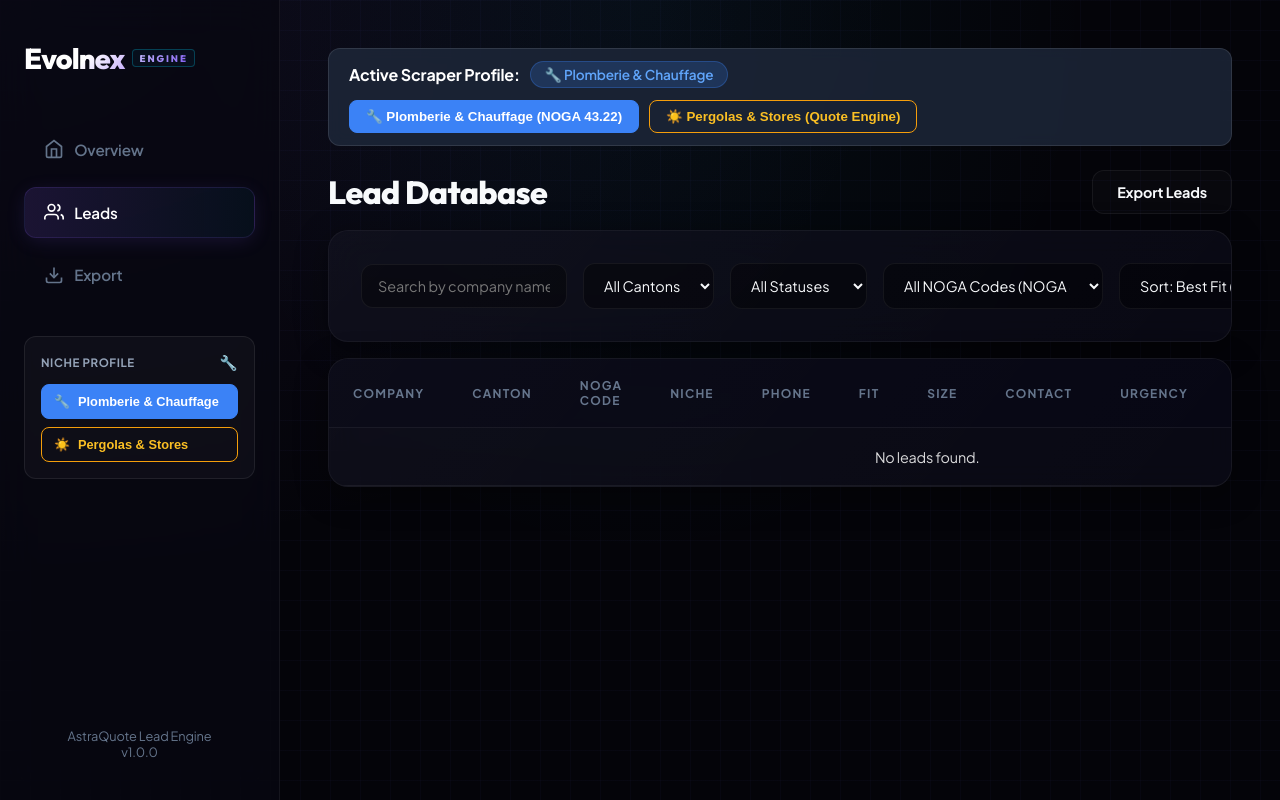
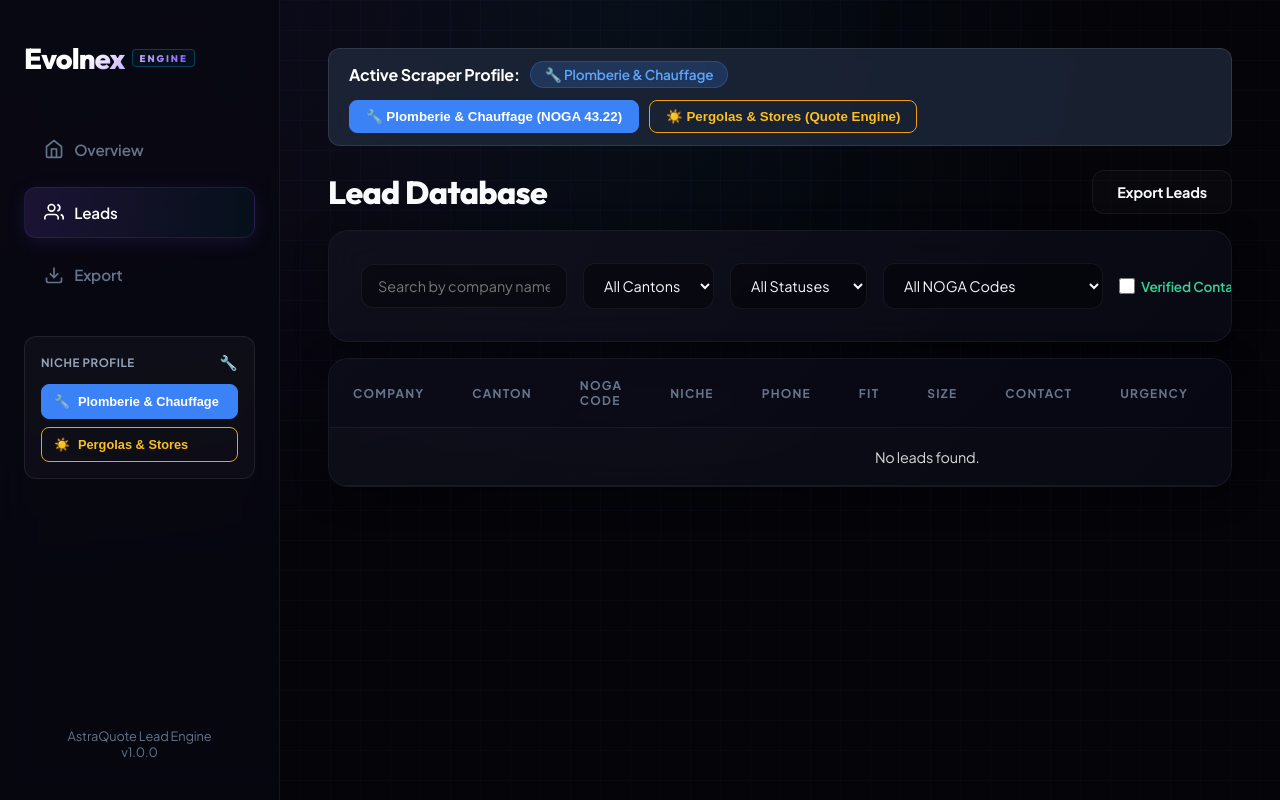
Before and after one commit to akashjadon04/AstraQuoteLeadEngine, a Flask app: page /leads in a window 1280 px wide. Run offline with Flask 3, Linux system fonts and the light colour scheme; data that the repository does not hold is empty; some libraries are stand-ins or nearby versions.

Commit message:
Fix dashboard stat metrics to strictly reflect decision-maker qualified count and add Verified Contact Only filter toggle

```diff
--- a/dashboard/app.py
+++ b/dashboard/app.py
@@ -141,6 +141,10 @@ def api_leads():
         # transparency but shouldn't clutter the main list unless asked for.
         conditions.append("status != 'rejected'")
 
+    if request.args.get('qualified_only') == '1':
+        conditions.append("decision_maker IS NOT NULL AND decision_maker != '' AND phone IS NOT NULL AND phone != ''")
+
+
     niche = request.args.get('niche')
     if niche:
         conditions.append('niche = ?')
@@ -188,7 +192,14 @@ def api_master_qualified():
 def api_stats():
     conn = get_db_connection()
     total_leads = conn.execute('SELECT COUNT(*) FROM leads').fetchone()[0]
-    qualified_leads = conn.execute("SELECT COUNT(*) FROM leads WHERE status IN ('qualified', 'researched', 'enriched')").fetchone()[0]
+    qualified_leads = conn.execute(
+        "SELECT COUNT(*) FROM leads WHERE decision_maker IS NOT NULL AND decision_maker != '' "
+        "AND phone IS NOT NULL AND phone != ''"
+    ).fetchone()[0]
+    no_contact = conn.execute(
+        "SELECT COUNT(*) FROM leads WHERE decision_maker IS NULL OR decision_maker = ''"
+    ).fetchone()[0]
+
     avg_urgency = conn.execute('SELECT AVG(urgency_score) FROM leads').fetchone()[0] or 0
     avg_digital = conn.execute('SELECT AVG(digital_maturity) FROM leads').fetchone()[0] or 0
     avg_fit = conn.execute('SELECT AVG(fit_score) FROM leads').fetchone()[0] or 0
@@ -214,8 +225,7 @@ def api_stats():
         elif score >= 5: urgency_dist['Medium (5-7)'] += 1
         else: urgency_dist['Low (1-4)'] += 1
 
-    # Fit score distribution — the "potential" axis, kept separate from urgency/
-    # digital maturity above, which are about pitch angle, not lead quality.
+    # Fit score distribution
     fit_dist = {'Qualified (75+)': 0, 'Good (50-74)': 0, 'Fair (25-49)': 0, 'Poor (<25)': 0}
     fit_rows = conn.execute('SELECT fit_score FROM leads WHERE fit_score IS NOT NULL').fetchall()
     for row in fit_rows:
@@ -225,16 +235,12 @@ def api_stats():
         elif score >= 25: fit_dist['Fair (25-49)'] += 1
         else: fit_dist['Poor (<25)'] += 1
 
-    # Strict ICP-qualified count: good fit score AND a named contact. A lead
-    # can't be outreach-ready without both — see utils.scoring.compute_fit_score.
+    # Strict ICP-qualified count: good fit score AND a named contact.
     icp_qualified = conn.execute(
         "SELECT COUNT(*) FROM leads WHERE fit_score >= 75 "
         "AND decision_maker IS NOT NULL AND decision_maker != ''"
     ).fetchone()[0]
-    no_contact = conn.execute(
-        "SELECT COUNT(*) FROM leads WHERE (decision_maker IS NULL OR decision_maker = '') "
-        "AND status IN ('qualified', 'researched', 'enriched')"
-    ).fetchone()[0]
+
 
     # Company-size estimate distribution (the "is it big enough" axis) and how
     # many otherwise-complete leads were set aside purely for being too small.
--- a/dashboard/templates/leads.html
+++ b/dashboard/templates/leads.html
@@ -27,10 +27,15 @@
             <option value="rejected">Rejected</option>
         </select>
         <select id="nogaFilter" class="input-control" style="max-width: 220px;">
-            <option value="">All NOGA Codes (NOGA 4322)</option>
-            <option value="432201">NOGA 432201 — Plomberie / Sanitaire</option>
-            <option value="432202">NOGA 432202 — Chauffage / Climatisation</option>
+            <option value="">All NOGA Codes</option>
+            <option value="43.32">NOGA 43.32 — Stores & Pergolas</option>
+            <option value="43.22">NOGA 43.22 — Plomberie & Chauffage</option>
         </select>
+        <label style="display: flex; align-items: center; gap: 6px; font-size: 0.85rem; font-weight: 600; color: #34d399; cursor: pointer; white-space: nowrap;">
+            <input type="checkbox" id="qualifiedOnlyCheck" style="accent-color: #10b981; width: 16px; height: 16px;">
+            <span>Verified Contact Only</span>
+        </label>
+
         <select id="sortBy" class="input-control" style="max-width: 190px;">
             <option value="fit">Sort: Best Fit (AstraQuote)</option>
             <option value="size">Sort: Company Size</option>
@@ -134,12 +139,14 @@
         const noga = document.getElementById('nogaFilter').value;
         const search = document.getElementById('searchInput').value.toLowerCase();
         const sort = document.getElementById('sortBy').value;
+        const qualOnly = document.getElementById('qualifiedOnlyCheck') ? document.getElementById('qualifiedOnlyCheck').checked : false;
 
         let url = '/api/leads?';
         if (canton) url += `canton=${canton}&`;
         if (status) url += `status=${status}&`;
         if (noga) url += `noga=${noga}&`;
         if (sort) url += `sort=${sort}&`;
+        if (qualOnly) url += `qualified_only=1&`;
 
         try {
             const response = await fetch(url);
@@ -189,6 +196,14 @@
     document.getElementById('searchInput').addEventListener('keyup', (e) => {
         if(e.key === 'Enter') loadLeads();
     });
+    document.getElementById('cantonFilter').addEventListener('change', loadLeads);
+    document.getElementById('statusFilter').addEventListener('change', loadLeads);
+    document.getElementById('nogaFilter').addEventListener('change', loadLeads);
+    document.getElementById('sortBy').addEventListener('change', loadLeads);
+    if (document.getElementById('qualifiedOnlyCheck')) {
+        document.getElementById('qualifiedOnlyCheck').addEventListener('change', loadLeads);
+    }
+
     document.getElementById('sortBy').addEventListener('change', loadLeads);
 </script>
 {% endblock %}
```
Also changed, not shown: dashboard/templates/overview.html (+16 -20 lines).
